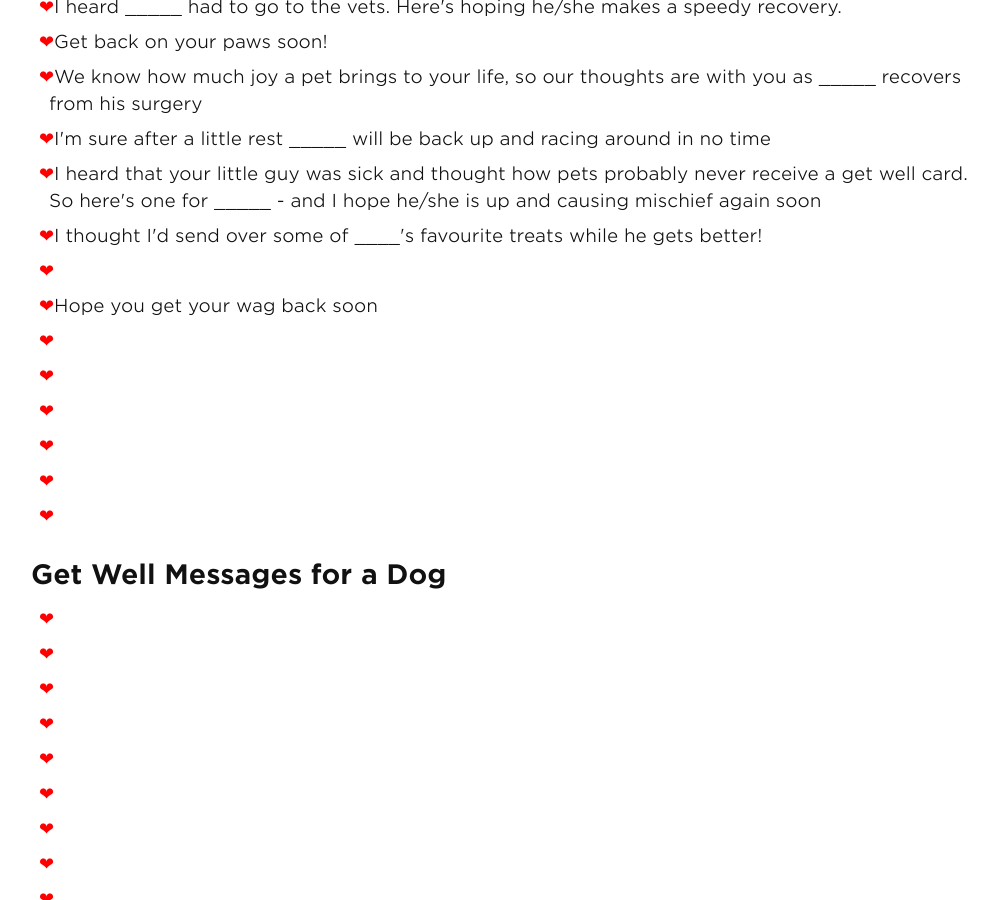
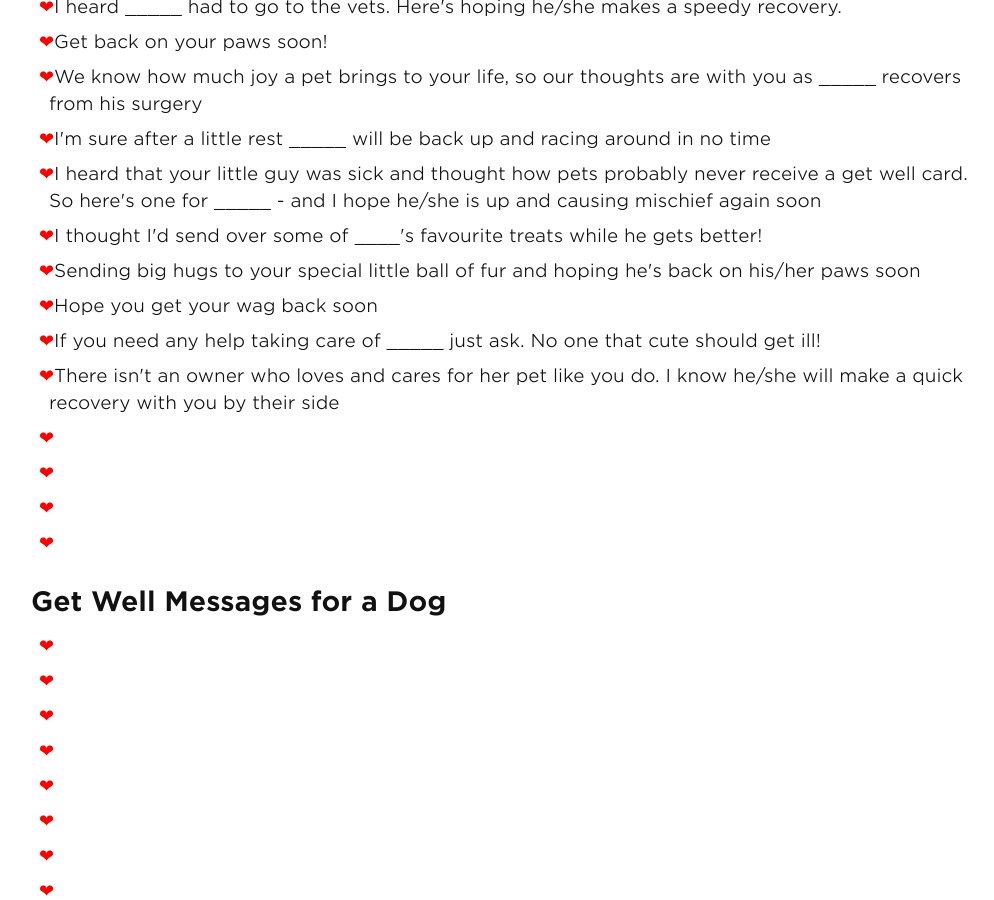
Before and after one commit to andyml123/andyml123.github.io, a Jekyll site: the page built from get-well-soon-messages-for-a-pet.md, in a window 1280 px wide and 900 px high, scrolled down 699 px. Shown: the whole window, without its empty margins (139-1133 px from the left). Built offline with Jekyll 4.4.1, drawn with Linux system fonts in a browser that asks for light colours.

Commit message:
Update get-well-soon-messages-for-a-pet.md

```diff
--- a/get-well-soon-messages-for-a-pet.md
+++ b/get-well-soon-messages-for-a-pet.md
@@ -27,10 +27,10 @@ If you aren't sure what to write in a pet get well card then take a look at the
 <li>I'm sure after a little rest _____ will be  back up and racing around in no time</li>
 <li>I heard that your little guy was sick and thought how pets probably never receive a get well card. So here's one for _____ - and I hope he/she is up and causing mischief again soon</li>
 <li>I thought I'd send over some of ____'s favourite treats while he gets better!</li>
-<li></li>
+<li>Sending big hugs to your special little ball of fur and hoping he's back on his/her paws soon</li>
 <li>Hope you get your wag back soon</li>
-<li></li>
-<li></li>
+<li>If you need any help taking care of _____ just ask. No one that cute should get ill!</li>
+<li>There isn't an owner who loves and cares for her pet like you do. I know he/she will make a quick recovery with you by their side</li>
 <li></li>
 <li></li>
 <li></li>
```
